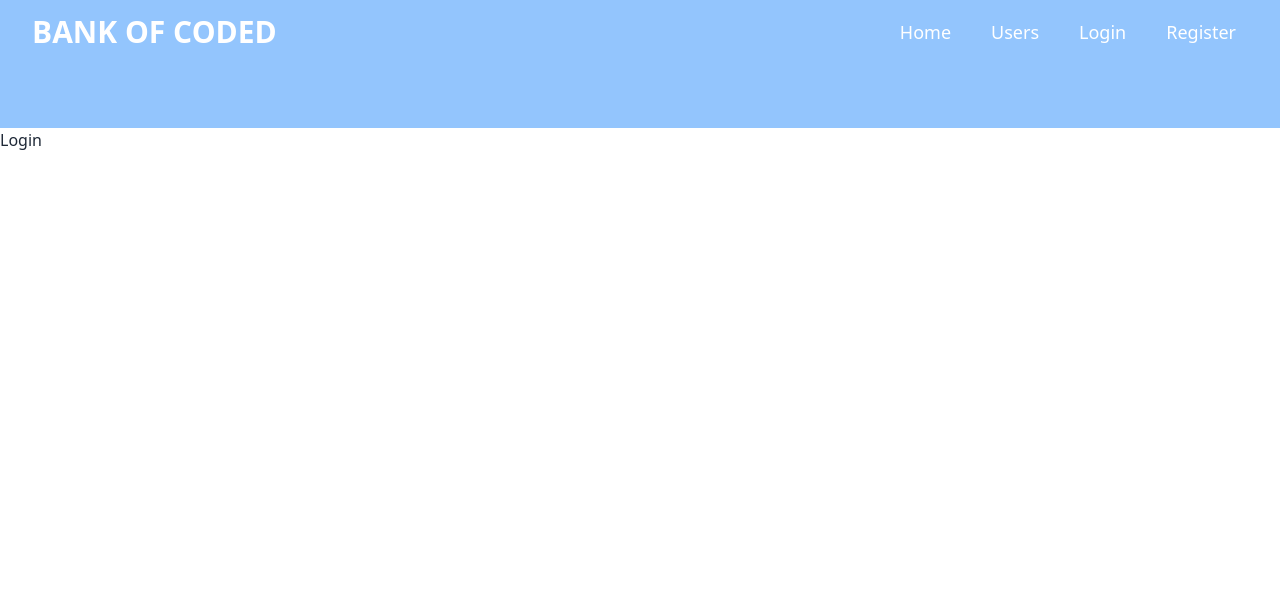
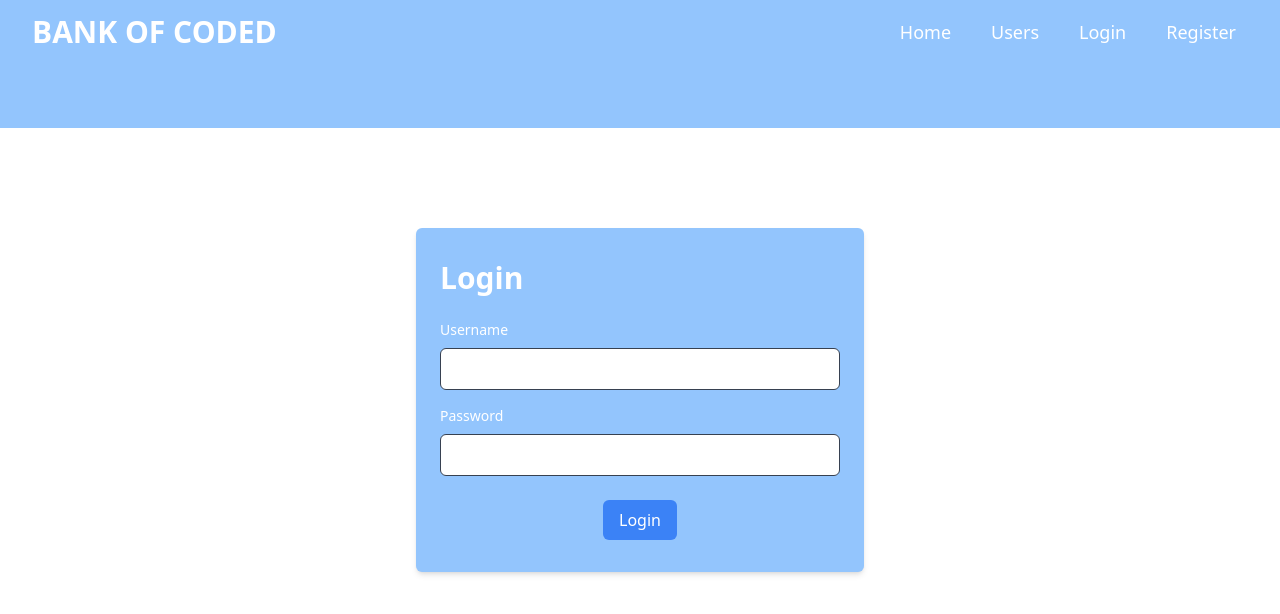
Before and after one commit to rzgy/React-Bank-Project, a React (Create React App) app: page /login in a window 1280 px wide. Shown: the top 614 px of the page. Built offline with nearby package versions, Linux system fonts and the light colour scheme.

Commit message:
did the login page and the navbar logout and profile route

```diff
--- a/package.json
+++ b/package.json
@@ -1,5 +1,5 @@
 {
-  "name": "react-bank-project",
+  "name": "my-project1",
   "version": "0.1.0",
   "private": true,
   "dependencies": {
--- a/src/App.js
+++ b/src/App.js
@@ -4,9 +4,20 @@ import Login from "./pages/Login";
 import Register from "./pages/Register";
 import Users from "./pages/Users";
 import Navbar from "./components/Navbar";
+import Profile from "./pages/Profile";
+import { useState, useEffect } from "react";
+import UserContext from "./Context/userContext";
+import { checkToken } from "./api/auth";
 
 function App() {
+  const [user, setUser] = useState(false);
+
+  useEffect(() => {
+    setUser(checkToken());
+  }, []);
+
   return (
+    <UserContext.Provider value={[user, setUser]}>
       <div>
         <Navbar />
         <Routes>
@@ -15,8 +26,10 @@ function App() {
           <Route path="/login" Component={Login} />
           <Route path="/register" Component={Register} />
           <Route path="/users" Component={Users} />
+          <Route path="/profile" Component={Profile} />
         </Routes>
       </div>
+    </UserContext.Provider>
   );
 }
 
--- /dev/null
+++ b/src/Context/userContext.js
@@ -0,0 +1,5 @@
+import { createContext } from "react";
+
+const UserContext = createContext();
+
+export default UserContext;
--- a/src/api/auth.js
+++ b/src/api/auth.js
@@ -1,5 +1,22 @@
 import React from "react";
 import instance from ".";
+
+const checkToken = () => {
+  const token = localStorage.getItem("token");
+  if (token) {
+    return true;
+  }
+  return false;
+};
+
+const login = async (userInfo) => {
+  const { data } = await instance.post(
+    "/mini-project/api/auth/login",
+    userInfo
+  );
+  storeToken(data.token);
+  return data;
+};
 
 const register = async (userInfo) => {
   const formData = new FormData();
@@ -17,4 +34,8 @@ const storeToken = (token) => {
   localStorage.setItem("token", token);
 };
 
-export { register, storeToken };
+const logout = () => {
+  localStorage.removeItem("token");
+};
+
+export { register, storeToken, logout, checkToken, login };
--- a/src/api/index.js
+++ b/src/api/index.js
@@ -1,7 +1,15 @@
 import axios from "axios";
 
 const instance = axios.create({
-  baseURL: "https://react-bank-project.eapi.joincoded.com/",
+  baseURL: "https://react-bank-project.eapi.joincoded.com",
+});
+
+instance.interceptors.request.use((config) => {
+  const token = localStorage.getItem("token");
+  if (token) {
+    config.headers.Authorization = `bearer ${token}`;
+  }
+  return config;
 });
 
 export default instance;
--- a/src/components/Navbar.js
+++ b/src/components/Navbar.js
@@ -1,7 +1,17 @@
 import React from "react";
 import { Link, NavLink } from "react-router-dom";
+import { logout } from "../api/auth";
+import { useContext } from "react";
+import UserContext from "../Context/userContext";
 
 const Navbar = () => {
+  const [user, setUser] = useContext(UserContext);
+
+  const handlelogout = () => {
+    logout();
+    setUser(false);
+  };
+
   return (
     <nav className=" bg-blue-300 h-32">
       <div className="max-w-7xl mx-auto px-4 sm:px-6 lg:px-8">
@@ -30,6 +40,22 @@ const Navbar = () => {
               </NavLink>
 
               <>
+                {user ? (
+                  <>
+                    <button
+                      onClick={handlelogout}
+                      className="text-gray-300 hover:bg-gray-700 hover:text-white px-3 py-2 rounded-md text-sm font-medium"
+                    >
+                      Logout
+                    </button>
+                    <NavLink
+                      to="/profile"
+                      className=" text-white hover:bg-yellow-400 hover:text-white px-3 py-2 rounded-md text-lg font-medium"
+                    >
+                      Profile
+                    </NavLink>
+                  </>
+                ) : (
                   <>
                     <NavLink
                       to="/login"
@@ -44,6 +70,7 @@ const Navbar = () => {
                       Register
                     </NavLink>
                   </>
+                )}
               </>
             </div>
           </div>
--- a/src/pages/Login.js
+++ b/src/pages/Login.js
@@ -1,7 +1,82 @@
-import React from "react";
+import { useMutation } from "@tanstack/react-query";
+import React, { useState, useContext } from "react";
+import { login } from "../api/auth";
+import UserContext from "../Context/userContext";
+import { useNavigate } from "react-router-dom";
 
-function Login() {
-  return <div>Login</div>;
-}
+const Login = () => {
+  const [userInfo, setUserInfo] = useState({});
+  const [user, setUser] = useContext(UserContext);
+
+  const navigate = useNavigate();
+
+  const { mutate } = useMutation({
+    mutationKey: ["login"],
+    mutationFn: () => login(userInfo),
+    onSuccess: () => {
+      setUser(true);
+      navigate("/home");
+    },
+  });
+
+  const handleChange = (e) => {
+    setUserInfo((prev) => ({ ...prev, [e.target.name]: e.target.value }));
+  };
+
+  const handleFormSubmit = (e) => {
+    e.preventDefault();
+    mutate();
+  };
+  return (
+    <div className=" min-h-screen flex items-center justify-center absolute inset-0 z-[-1]">
+      <div className="max-w-md w-full px-6 py-8  bg-blue-300 rounded-md shadow-md">
+        <h2 className="text-3xl text-white font-semibold mb-6">Login</h2>
+        <form onSubmit={handleFormSubmit}>
+          <div className="mb-4">
+            <label
+              htmlFor="Username"
+              className="block text-white text-sm font-medium mb-2"
+            >
+              Username
+            </label>
+            <input
+              type="username"
+              name="username"
+              id="username"
+              onChange={handleChange}
+              className="w-full px-4 py-2 border border-gray-700 rounded-md focus:outline-none focus:ring-2 focus:ring-blue-500"
+              required
+            />
+          </div>
+          <div className="mb-6">
+            <label
+              htmlFor="password"
+              className="block text-white text-sm font-medium mb-2"
+            >
+              Password
+            </label>
+            <input
+              name="password"
+              type="password"
+              id="password"
+              onChange={handleChange}
+              className="w-full px-4 py-2 border border-gray-700 rounded-md focus:outline-none focus:ring-2 focus:ring-blue-500"
+              required
+            />
+          </div>
+          <div className="flex justify-center">
+            <button
+              onClick={handleFormSubmit}
+              type="submit"
+              className="px-4 py-2 bg-blue-500 text-white rounded-md hover:bg-blue-600 transition-colors"
+            >
+              Login
+            </button>
+          </div>
+        </form>
+      </div>
+    </div>
+  );
+};
 
 export default Login;
--- /dev/null
+++ b/src/pages/Profile.js
@@ -0,0 +1,7 @@
+import React from "react";
+
+function Profile() {
+  return <div>Profile</div>;
+}
+
+export default Profile;
--- a/src/pages/Register.js
+++ b/src/pages/Register.js
@@ -1,14 +1,19 @@
-import React, { useState } from "react";
+import React, { useContext, useState } from "react";
 import Login from "./Login";
 import { Link } from "react-router-dom";
 import { useMutation } from "@tanstack/react-query";
 import { register } from "../api/auth";
+import UserContext from "../Context/userContext";
 
 const Register = () => {
   const [userInfo, setUserInfo] = useState({});
+  const [user, setUser] = useContext(UserContext);
   const { mutate } = useMutation({
     mutationKey: ["register"],
     mutationFn: () => register(userInfo),
+    onSuccess: () => {
+      setUser(true);
+    },
   });
 
   const handleChange = (e) => {
@@ -47,8 +52,8 @@ const Register = () => {
             </label>
             <input
               type="text"
-              id="Username"
-              name="name"
+              id="username"
+              name="username"
               onChange={handleChange}
               className="w-full px-4 py-2 border border-gray-700 rounded-md focus:outline-none focus:ring-2 focus:ring-blue-500"
               required
```
Also changed, not shown: 2 other files (tests, documents, lock files or other folders). Lines whose indentation alone changed are shown as unchanged.
